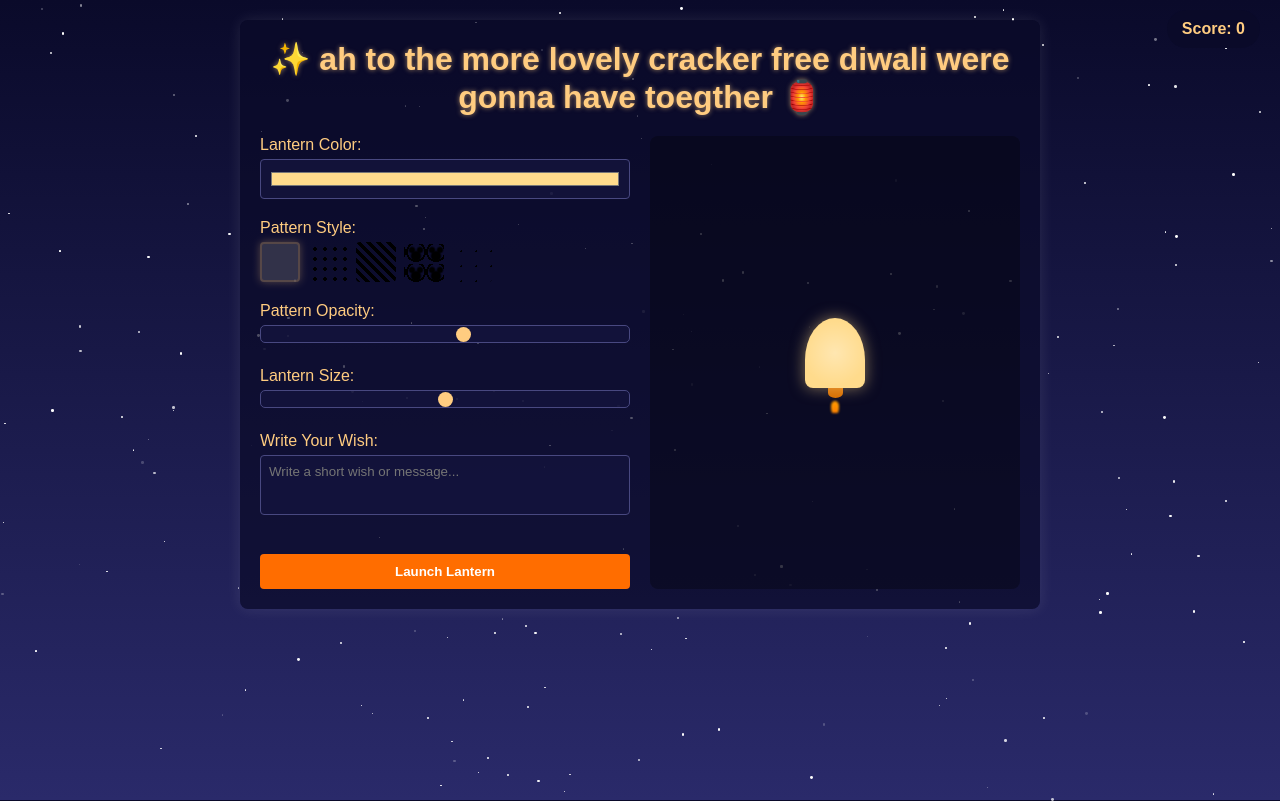
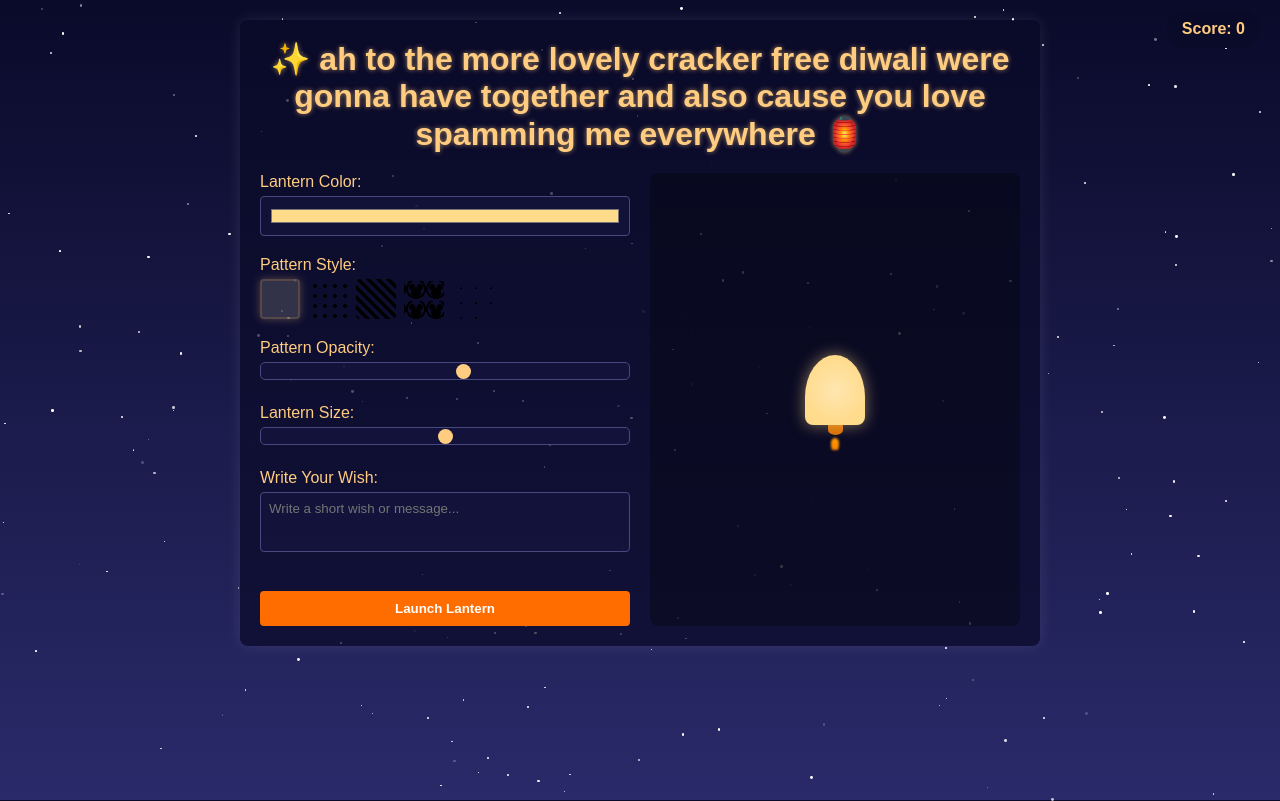
Before and after one commit to kylederickkk/lantern-wish-maker-, a plain HTML site: page index.html in a window 1280 px wide. Drawn offline with Linux system fonts and the light colour scheme.

Commit message:
Update index.html

```diff
--- a/index.html
+++ b/index.html
@@ -297,7 +297,7 @@
     <div id="scoreDisplay">Score: 0</div>
 
     <div class="lantern-creator">
-        <h1>✨ ah to the more lovely cracker free diwali were gonna have toegther 🏮</h1>
+        <h1>✨ ah to the more lovely cracker free diwali were gonna have together and also cause you love spamming me everywhere 🏮</h1>
         <p class="mobile-warning">For best experience, use on desktop</p>
 
         <div class="creator-content">
```
